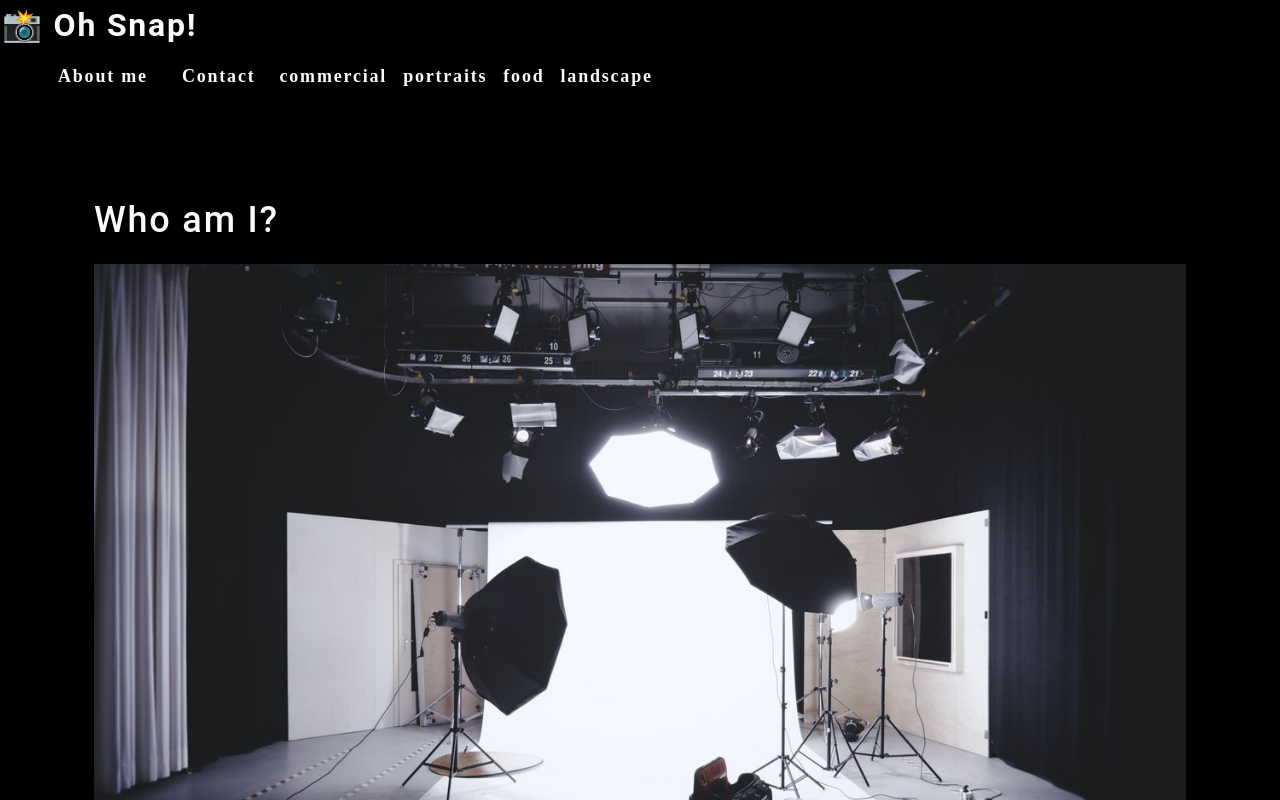
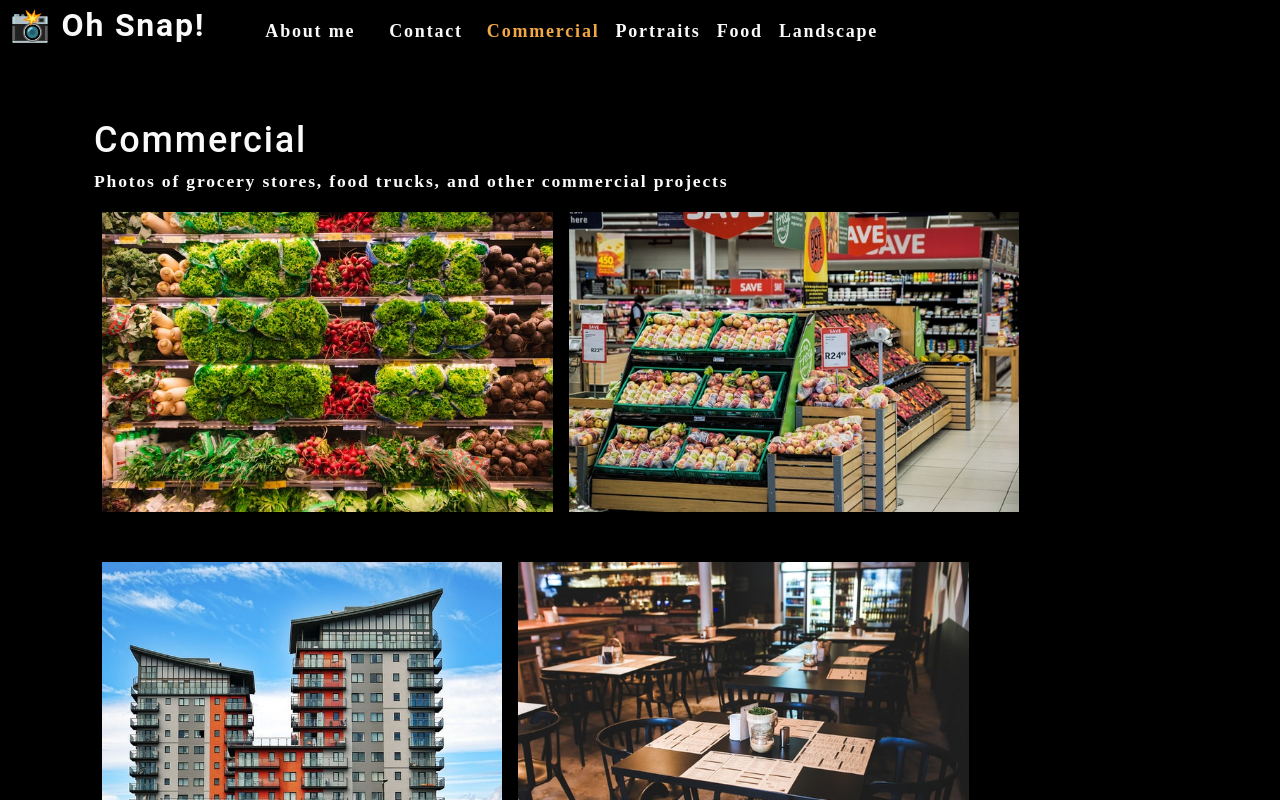
Before and after one commit to smardones/photo-port, a React (Create React App) app: page / in a window 1280 px wide. Shown: the top 800 px of the page. Built offline with nearby package versions, Linux system fonts and the light colour scheme.

Commit message:
added conditional rendering

```diff
--- a/src/App.js
+++ b/src/App.js
@@ -1,14 +1,35 @@
-import React from 'react';
-import './App.css';
-import About from './components/About/';
-import Nav from './components/Nav/';
+import React, { useState } from 'react';
+import Nav from './components/Nav';
+import About from './components/About';
+import Gallery from './components/Gallery';
 
 function App() {
+  const [categories] = useState([
+    {
+      name: 'commercial',
+      description: 'Photos of grocery stores, food trucks, and other commercial projects',
+    },
+    { name: 'portraits', description: 'Portraits of people in my life' },
+    { name: 'food', description: 'Delicious delicacies' },
+    { name: 'landscape', description: 'Fields, farmhouses, waterfalls, and the beauty of nature' },
+  ]);
+
+  const [currentCategory, setCurrentCategory] = useState(categories[0]);
+
   return (
     <div>
-      <Nav></Nav>
+      <Nav
+        categories={categories}
+        setCurrentCategory={setCurrentCategory}
+        currentCategory={currentCategory}
+      ></Nav>
       <main>
-        <About></About>
+        <div>
+          <Gallery
+            currentCategory={currentCategory}>
+          </Gallery>
+          <About></About>
+        </div>
       </main>
     </div>
   );
--- /dev/null
+++ b/src/components/Gallery/index.js
@@ -0,0 +1,16 @@
+import React from 'react';
+import PhotoList from '../PhotoList';
+import { capitalizeFirstLetter } from '../../utils/helpers';
+
+function Gallery({ currentCategory }) {
+  const { name, description } = currentCategory;
+  return (
+    <section>
+      <h1 data-testid="h1tag">{capitalizeFirstLetter(name)}</h1>
+      <p>{description}</p>
+      <PhotoList category = {currentCategory.name} />
+    </section>
+  );
+}
+
+export default Gallery;
--- a/src/components/Nav/index.js
+++ b/src/components/Nav/index.js
@@ -1,30 +1,23 @@
-import React from 'react';
+import React, {useEffect} from 'react';
+import { capitalizeFirstLetter } from '../../utils/helpers';
 
+function Nav(props) {
 
-function Nav() {
-    const categories = [
-        {
-            name: "commercial",
-            description:
-                "Photos of grocery stores, food trucks, and other commercial projects"
-        },
-        { name: "portraits", description: "Portraits of people in my life" },
-        { name: "food", description: "Delicious delicacies" },
-        {
-            name: "landscape",
-            description: "Fields, farmhouses, waterfalls, and the beauty of nature",
-        },
-    ];
+  const {
+    categories = [],
+    setCurrentCategory,
+    currentCategory,
+  } = props;
 
-    function categorySelected(name) {
-        console.log(`${name} clicked`)
-    };
+  useEffect(() => {
+    document.title = capitalizeFirstLetter(currentCategory.name);
+  }, [currentCategory]);
 
-    return(
-        <header>
+  return (
+    <header className="flex-row px-1">
       <h2>
         <a data-testid="link" href="/">
-                    <span role="img" aria-label="camera">📸</span> Oh Snap!
+          <span role="img" aria-label="camera"> 📸</span> Oh Snap!
         </a>
       </h2>
       <nav>
@@ -39,11 +32,17 @@
           </li>
           {categories.map((category) => (
             <li
-                            className="mx-1"
+              className={`mx-1 ${
+                currentCategory.name === category.name && 'navActive'
+                }`}
               key={category.name}
             >
-                                <span onClick={() => categorySelected(category.name)}>
-                                    {category.name}
+              <span
+                onClick={() => {
+                  setCurrentCategory(category)
+                }}
+              >
+                {capitalizeFirstLetter(category.name)}
               </span>
             </li>
           ))}
--- /dev/null
+++ b/src/components/PhotoList/index.js
@@ -0,0 +1,122 @@
+import React, { useState } from 'react';
+
+
+
+function PhotoList({ category }) {
+    const [photos] = useState([
+        {
+            name: 'Grocery aisle',
+            category: 'commercial',
+            description: 'Lorem ipsum dolor sit amet, consectetur adipiscing elit. Nunc ultricie',
+          },
+          {
+            name: 'Grocery booth',
+            category: 'commercial',
+            description: 'Lorem ipsum dolor sit amet, consectetur adipiscing elit. Nunc ultricie',
+          },
+          {
+            name: 'Building exterior',
+            category: 'commercial',
+            description: 'Lorem ipsum dolor sit amet, consectetur adipiscing elit. Nunc ultricie',
+          },
+          {
+            name: 'Restaurant table',
+            category: 'commercial',
+            description: 'Lorem ipsum dolor sit amet, consectetur adipiscing elit. Nunc ultricie',
+          },
+          {
+            name: 'Cafe interior',
+            category: 'commercial',
+            description: 'Lorem ipsum dolor sit amet, consectetur adipiscing elit. Nunc ultricie',
+          },
+          {
+            name: 'Cat green eyes',
+            category: 'portraits',
+            description: 'Lorem ipsum dolor sit amet, consectetur adipiscing elit. Nunc ultricie',
+          },
+          {
+            name: 'Green parrot',
+            category: 'portraits',
+            description: 'Lorem ipsum dolor sit amet, consectetur adipiscing elit. Nunc ultricie',
+          },
+          {
+            name: 'Yellow macaw',
+            category: 'portraits',
+            description: 'Lorem ipsum dolor sit amet, consectetur adipiscing elit. Nunc ultricie',
+          },
+          {
+            name: 'Pug smile',
+            category: 'portraits',
+            description: 'Lorem ipsum dolor sit amet, consectetur adipiscing elit. Nunc ultricie',
+          },
+          {
+            name: 'Pancakes',
+            category: 'food',
+            description: 'Lorem ipsum dolor sit amet, consectetur adipiscing elit. Nunc ultricie',
+          },
+          {
+            name: 'Burrito',
+            category: 'food',
+            description: 'Lorem ipsum dolor sit amet, consectetur adipiscing elit. Nunc ultricie',
+          },
+          {
+            name: 'Scallop pasta',
+            category: 'food',
+            description: 'Lorem ipsum dolor sit amet, consectetur adipiscing elit. Nunc ultricie',
+          },
+          {
+            name: 'Burger',
+            category: 'food',
+            description: 'Lorem ipsum dolor sit amet, consectetur adipiscing elit. Nunc ultricie',
+          },
+          {
+            name: 'Fruit bowl',
+            category: 'food',
+            description: 'Lorem ipsum dolor sit amet, consectetur adipiscing elit. Nunc ultricie',
+          },
+          {
+            name: 'Green river',
+            category: 'landscape',
+            description: 'Lorem ipsum dolor sit amet, consectetur adipiscing elit. Nunc ultricie',
+          },
+          {
+            name: 'Docks',
+            category: 'landscape',
+            description: 'Lorem ipsum dolor sit amet, consectetur adipiscing elit. Nunc ultricie',
+          },
+          {
+            name: 'Panoramic village by sea',
+            category: 'landscape',
+            description: 'Lorem ipsum dolor sit amet, consectetur adipiscing elit. Nunc ultricie',
+          },
+          {
+            name: 'Domestic landscape',
+            category: 'landscape',
+            description: 'Lorem ipsum dolor sit amet, consectetur adipiscing elit. Nunc ultricie',
+          },
+          {
+            name: 'Park bench',
+            category: 'landscape',
+            description: 'Lorem ipsum dolor sit amet, consectetur adipiscing elit. Nunc ultricie',
+          },
+    ]);
+
+    const currentPhotos = photos.filter((photo) => photo.category === category);
+
+    return(
+        <div>
+            <div className='flex-row'>
+                {currentPhotos.map((image, i) => (
+                    <img
+                    src={require(`../../assets/small/${category}/${i}.jpg`)}
+                    alt={image.name}
+                    className="img-thumbnail mx-1"
+                    key={image.name}
+                />
+                ))}
+            </div>
+        </div>
+    )
+}
+
+export default PhotoList;
```
Lines whose indentation alone changed are shown as unchanged.
